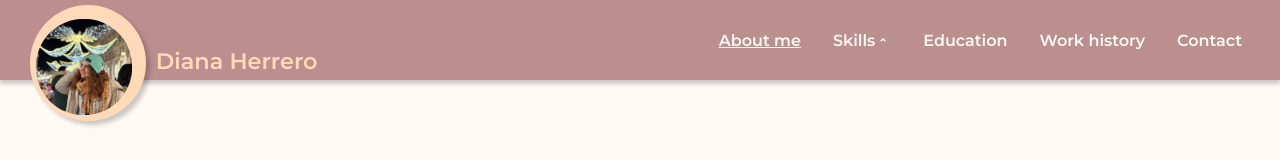
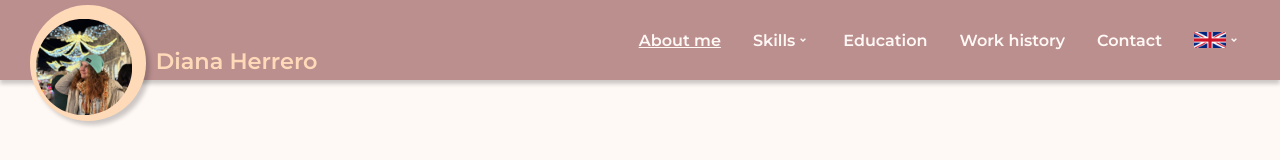
Before and after one commit to dianaHerreroC/my-app-Diana-Herrero, a React (Vite) app: page / in a window 1280 px wide. Shown: the top 160 px of the page. Built offline with nearby package versions, Linux system fonts and the light colour scheme.

Commit message:
added all style of language button (not functional)

```diff
--- a/src/App.css
+++ b/src/App.css
@@ -108,12 +108,8 @@ header .menu-bar-items {
   display: flex;
   gap: 1rem;
 }
-header .active-nav-link {
+header .active-nav-link, header .active-language {
   text-decoration: underline;
-}
-header .skills-navlink{
-  display:flex;
-  align-items: center;
 }
 header .my-logo{
   display:flex;
@@ -130,14 +126,32 @@ header .circled-picture{
   height: 165%;
   background-color: var(--color-secondary);
 }
+header .open-menu-icon {
+  background-color: var(--color-secondary-super-transparent);
+  border-radius: 10%;
+  border: 1px solid var(--color-secondary);
+}
+header .language-dropdown-button img{
+  height: 1rem;
+}
+header .language-button{
+  padding:0.5rem;
+  align-self: center;
+  display: flex;
+  justify-items: center;
+}
+header .nav-link, header .language-option{
+  padding:0.5rem;
+  border-radius:0.31rem;
+}
 /* Dropdown */
-.skills-dropdown{
+.skills-dropdown, .language-dropdown-button{
   display:flex;
   flex-direction: column;
   position: relative;
   width:max-content;
 }
-.skills-dropdown .dropdown-content{
+header .dropdown-content{
   position: absolute;
   top: 100%;
   z-index: 999;
@@ -156,17 +170,21 @@ header .circled-picture{
   display:flex;
   align-items: center;
 }
+.language-option{
+  display: flex;
+  gap: 0.3rem;
+}
+.language-dropdown-button{
+  align-items: flex-end;
+  justify-content: center;
+}
 /* Hovers, only for mouse devices */
 @media (hover: hover) {
-  header .nav-link:hover{
+  header .nav-link:hover, .language-option:hover{
     background:
       linear-gradient(var(--color-secondary-super-transparent),
       var(--color-secondary-super-transparent));
   }
-}
-header .nav-link{
-  padding:0.5rem;
-  border-radius:0.31rem;
 }
 
 /* ----------- For the pictures in a circle ----------- */
@@ -481,16 +499,11 @@ header .nav-link{
     height: 135%;
     margin-top: 0.25rem;
   }
-  header .active-nav-link {
+  header .active-nav-link, header .active-language {
     text-decoration: none;
     background:
       linear-gradient(var(--color-secondary-super-transparent),
-      var(--color-secondary-super-transparent)), var(--color-main);
-  }
-  .hamburguer-open-menu {
-    background-color: var(--color-secondary-super-transparent);
-    border-radius: 10%;
-    border: 1px solid var(--color-secondary);
+      var(--color-secondary-super-transparent));
   }
   .hamburguer-icon{
     padding:0.5rem;
@@ -498,11 +511,15 @@ header .nav-link{
     justify-content: center;
     align-items: center;
   }
+  header .right-buttons{
+    display: flex;
+    gap: 0.3rem;
+  }
   /* Dropdown */
   .skills-dropdown{
     position:static;
   }
-  .nav-link.skills-navlink{
+  .skills-dropdown .nav-link{
     padding-inline-end: 5rem;
   }
   .skills-dropdown .dropdown-content{
--- a/src/components/HeaderDesktop.jsx
+++ b/src/components/HeaderDesktop.jsx
@@ -2,10 +2,10 @@ import { Link, NavLink, useNavigate } from "react-router-dom"
 import { useState } from "react"
 import { motion, AnimatePresence } from "framer-motion"
 import photo from "../assets/logo-photo.png"
+import { RiArrowDropDownLine } from "react-icons/ri"
+import { RiArrowDropUpLine } from "react-icons/ri"
 import CircledImage from "./CircledImage"
-import { RiArrowDropDownLine } from "react-icons/ri";
-import { RiArrowDropUpLine } from "react-icons/ri";
-
+import LanguageButon from "./LanguageButton"
 
 export default function HeaderDesktop(){
     const [isDropdownOpen, setIsDropdownOpen] = useState(false)
@@ -35,7 +35,7 @@ export default function HeaderDesktop(){
                     onMouseEnter={() => setIsDropdownOpen(true)}
                     onMouseLeave={() => setIsDropdownOpen(false)}
                 >
-                    <div className="nav-link skills-navlink">
+                    <div className="nav-link">
                         <NavLink
                             onClick={(e) => {
                                 e.preventDefault()
@@ -46,7 +46,7 @@ export default function HeaderDesktop(){
                         >
                             Skills
                         </NavLink>
-                        {isDropdownOpen ? <RiArrowDropDownLine className="arrow-drop-down"/> : <RiArrowDropUpLine className="arrow-drop-down"/>}
+                        {isDropdownOpen ? <RiArrowDropUpLine className="arrow-drop-down"/> : <RiArrowDropDownLine className="arrow-drop-down"/>}
                     </div>
                     <AnimatePresence>
                         {isDropdownOpen && (
@@ -82,6 +82,7 @@ export default function HeaderDesktop(){
                 >
                     Contact
                 </NavLink>
+                <LanguageButon/>
             </nav>
         </header>
     )
--- a/src/components/HeaderMobile.jsx
+++ b/src/components/HeaderMobile.jsx
@@ -3,9 +3,10 @@ import { useState, useRef, useEffect } from "react"
 import { motion, AnimatePresence } from "framer-motion"
 import photo from "../assets/logo-photo.png"
 import CircledImage from "./CircledImage"
-import { RiArrowDropDownLine } from "react-icons/ri";
-import { RiArrowDropUpLine } from "react-icons/ri";
-import { CiMenuBurger } from "react-icons/ci";
+import { RiArrowDropDownLine } from "react-icons/ri"
+import { RiArrowDropUpLine } from "react-icons/ri"
+import { CiMenuBurger } from "react-icons/ci"
+import LanguageButon from "./LanguageButton"
 
 export default function HeaderMobile(){
     const [isDropdownOpen, setIsDropdownOpen] = useState(false)
@@ -62,8 +63,11 @@ export default function HeaderMobile(){
                     <CircledImage src={photo}/>
                     <span className="logo-text">Diana Herrero</span>
                 </Link>
-                <div className={isMenuOpen ? "hamburguer-icon hamburguer-open-menu" : "hamburguer-icon"}>
-                    <CiMenuBurger onClick={toggleMenu}/>
+                <div className="right-buttons">
+                    <LanguageButon/>
+                    <div className={isMenuOpen ? "hamburguer-icon open-menu-icon" : "hamburguer-icon"}>
+                        <CiMenuBurger onClick={toggleMenu}/>
+                    </div>
                 </div>
             </div>
             <AnimatePresence>
@@ -83,7 +87,7 @@ export default function HeaderMobile(){
                     </NavLink>
                     <div className="skills-dropdown">
                         <div
-                            className={isSkillsActive ? "nav-link skills-navlink active-nav-link" : "nav-link skills-navlink"}
+                            className={isSkillsActive ? "nav-link active-nav-link" : "nav-link"}
                             onClick={toggleDropDown}
                         >
                             <NavLink
@@ -100,7 +104,7 @@ export default function HeaderMobile(){
                             >
                                 Skills
                             </NavLink>
-                            {isDropdownOpen ? <RiArrowDropDownLine className="arrow-drop-down"/> : <RiArrowDropUpLine className="arrow-drop-down"/>}
+                            {isDropdownOpen ? <RiArrowDropUpLine className="arrow-drop-down"/> : <RiArrowDropDownLine className="arrow-drop-down"/>}
                         </div>
                         <AnimatePresence>
                             {isDropdownOpen && (
--- /dev/null
+++ b/src/components/LanguageButton.jsx
@@ -0,0 +1,53 @@
+import { useState } from "react"
+import { motion, AnimatePresence } from "framer-motion"
+import { RiArrowDropDownLine } from "react-icons/ri"
+import { RiArrowDropUpLine } from "react-icons/ri"
+import spanishFlag from "../assets/spain.png"
+import englishFlag from "../assets/england.png"
+
+export default function LanguageButon(){
+    const [isDropdownOpen, setIsDropdownOpen] = useState(false)
+    const language="english"
+
+    let flagImage;
+    switch (language) {
+        case "spanish":
+        flagImage = <img src={spanishFlag} alt="spanishFlag" />;
+        break;
+        default:
+        flagImage = <img src={englishFlag} alt="englishFlag" />;
+    }
+
+    return(
+        <div
+            className="language-dropdown-button"
+            onMouseEnter={() => setIsDropdownOpen(true)}
+            onMouseLeave={() => setIsDropdownOpen(false)}
+        >
+            <div className={isDropdownOpen?"language-button open-menu-icon":"language-button"}>
+                {flagImage}
+                {isDropdownOpen ? <RiArrowDropUpLine className="arrow-drop-down"/> : <RiArrowDropDownLine className="arrow-drop-down"/>}
+            </div>
+            <AnimatePresence>
+                {isDropdownOpen && (
+                    <motion.div
+                        className="dropdown-content"
+                        initial={{ height: 0, opacity: 0 }}
+                        animate={{ height: "auto", opacity: 1 }}
+                        exit={{ height: 0, opacity: 0 }}
+                        transition={{ duration: 0.3 }}
+                    >
+                        <div className={(language=="english") ? "active-language language-option":"language-option"}>
+                            <img src={englishFlag} alt="englishFlag" />
+                            English
+                        </div>
+                        <div className={(language=="spanish") ? "active-language language-option":"language-option"}>
+                            <img src={spanishFlag} alt="spanishFlag" />
+                            Spanish
+                        </div>
+                    </motion.div>
+                )}
+            </AnimatePresence>
+        </div>
+    )
+}
```
